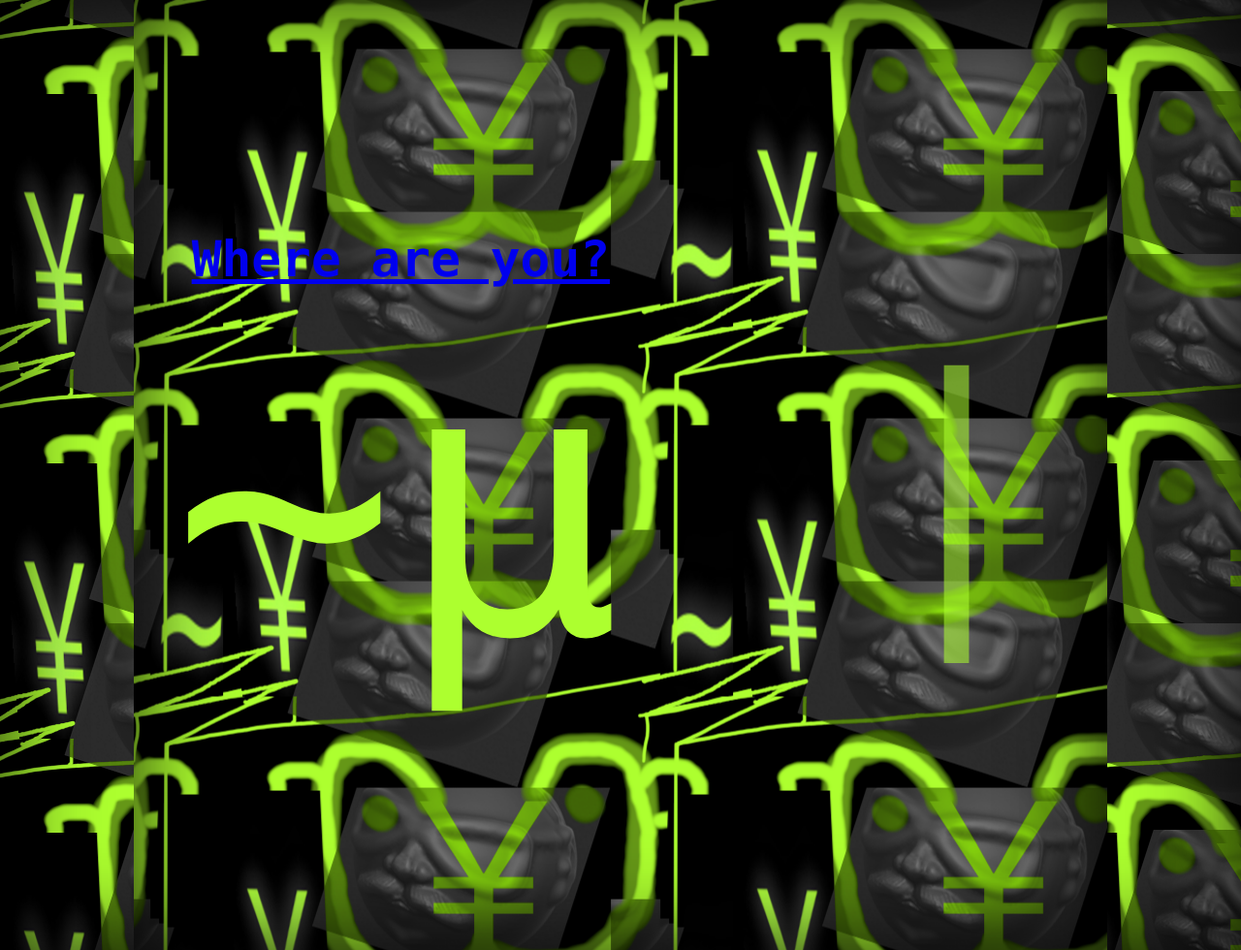
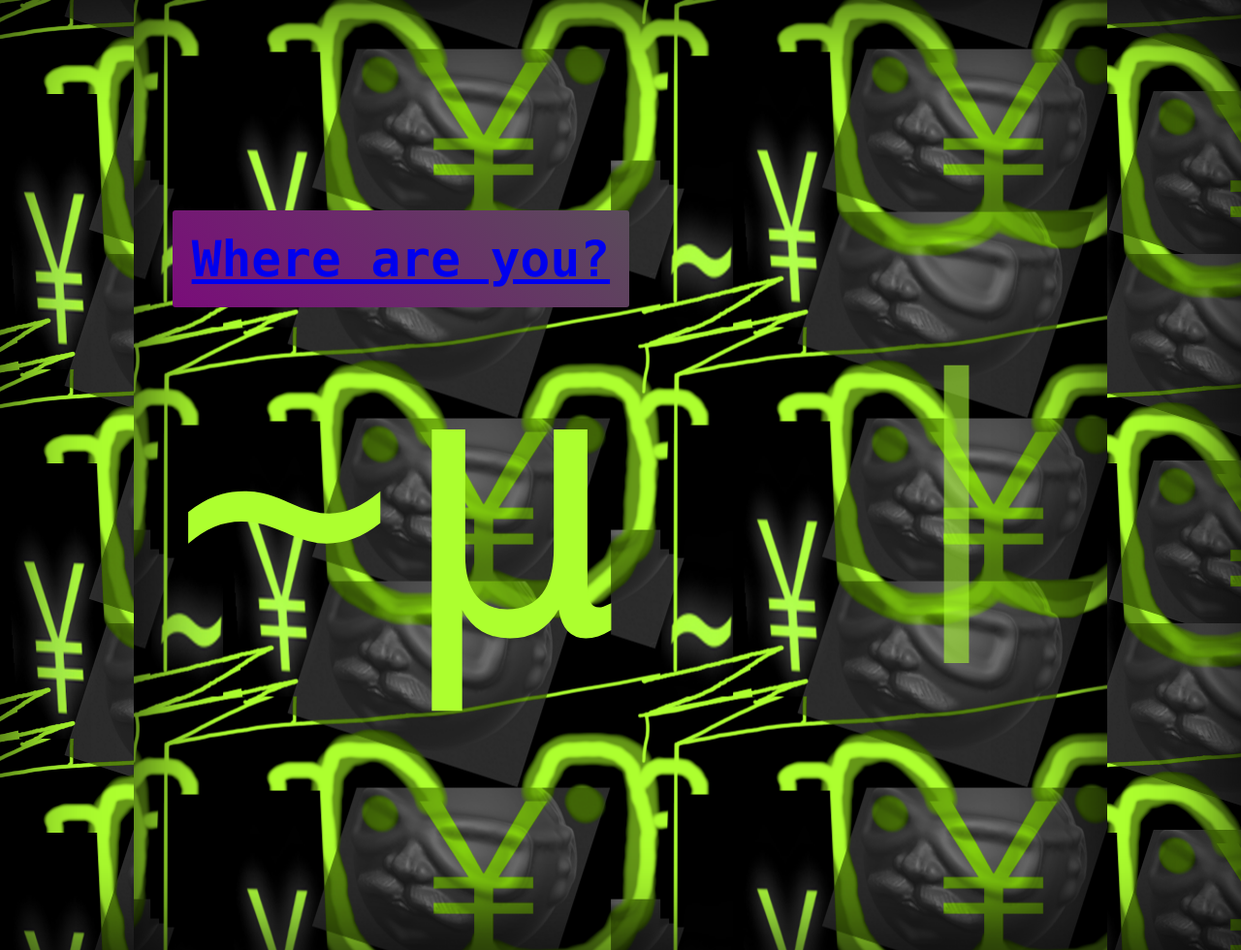
Before and after one commit to terminalnetwork/terminalnet.work, a Jekyll site: the page built from kiribari-step1.html, in a window 1280 px wide. Shown: the whole page at 97% size. Built offline with Jekyll 4.4.1, drawn with Linux system fonts in a browser that asks for light colours; comment, search, counter and statistics services are not loaded.

Commit message:
Updated 'assets/css/style.css' via CloudCannon

```diff
--- a/assets/css/style.css
+++ b/assets/css/style.css
@@ -53,7 +53,7 @@
 .cta{
 padding: 20px;
 border-radius: 3px;
-background: linear-gradient(224deg, #00ff00, #purple);
+background: linear-gradient(224deg, #00ff00, purple);
 background-size: 400% 400%;
 -webkit-animation: ctaButton 3s ease infinite;
 -moz-animation: ctaButton 3s ease infinite;
```
